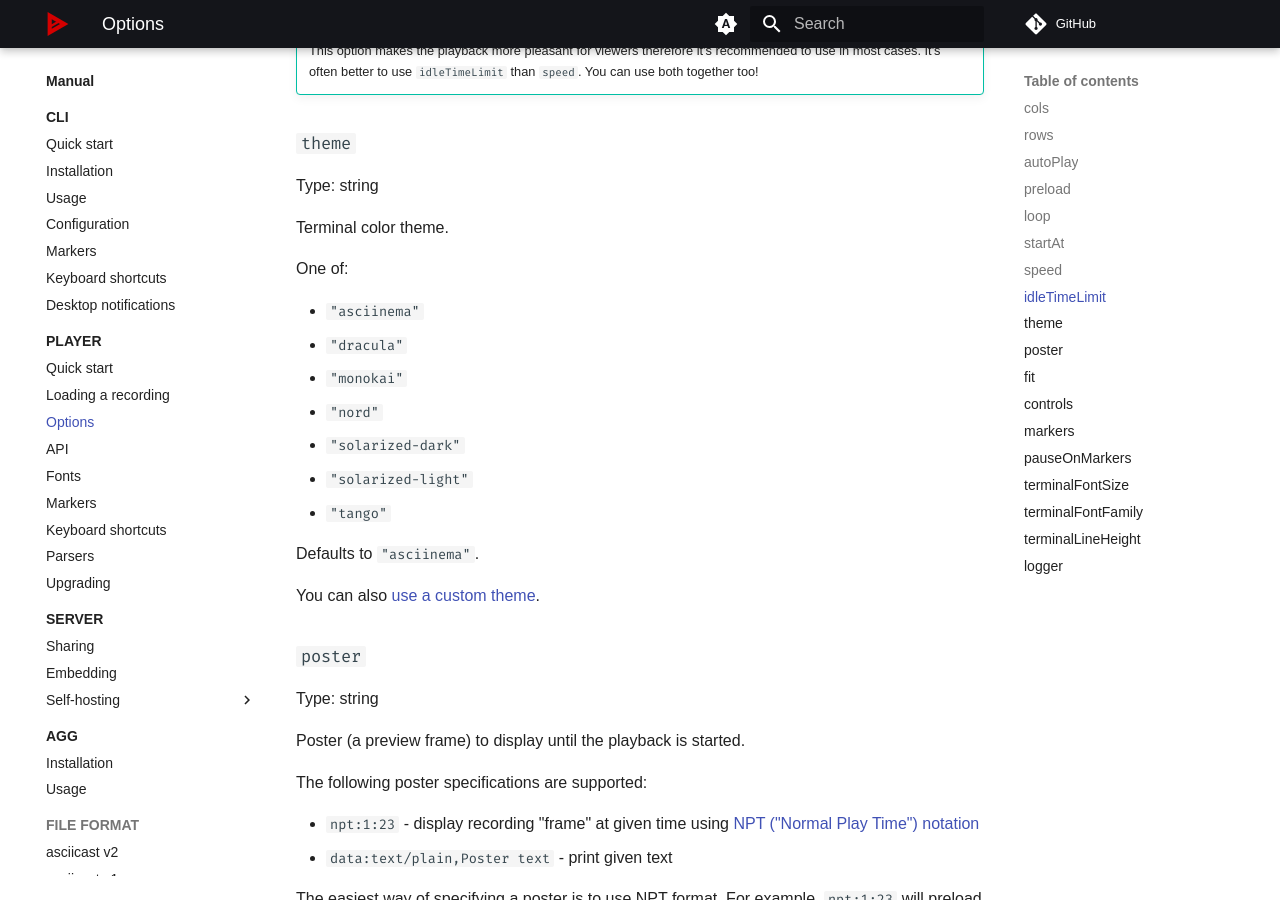
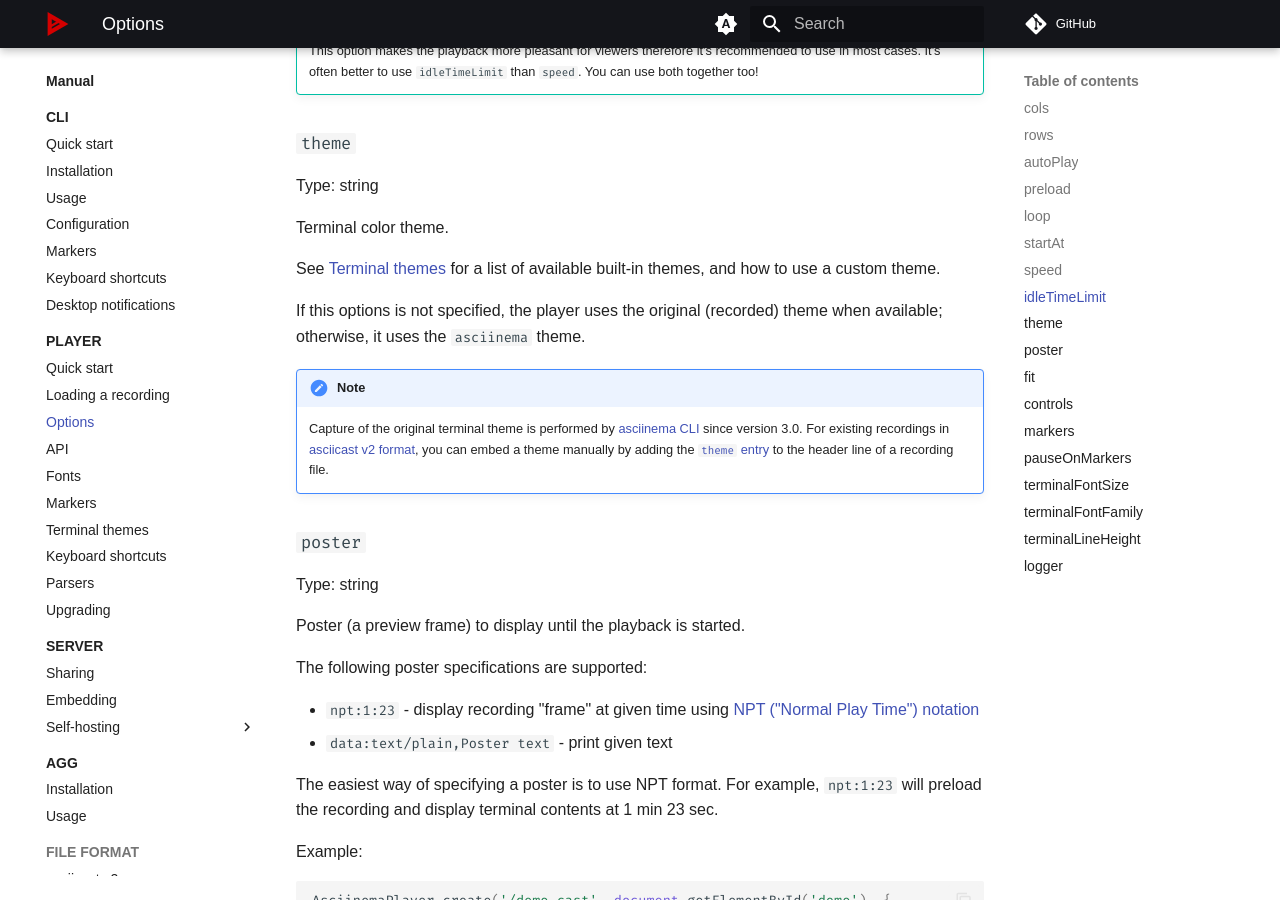
Before and after one commit to ofek/asciinema.github.io, an MkDocs documentation site: the page built from docs/manual/player/options.md, in a window 1280 px wide and 900 px high, scrolled down 2606 px. Built offline with MkDocs 1.6.1 and Material for MkDocs 9.7.7, drawn with Linux system fonts in a browser that asks for light colours; some web fonts are replaced; comment, search, counter and statistics services are not loaded.

Commit message:
Document player theming

```diff
--- a/docs/manual/player/options.md
+++ b/docs/manual/player/options.md
@@ -120,19 +120,20 @@ Type: string
 
 Terminal color theme.
 
-One of:
+See [Terminal themes](themes.md) for a list of available built-in themes, and
+how to use a custom theme.
 
-* `"asciinema"`
-* `"dracula"`
-* `"monokai"`
-* `"nord"`
-* `"solarized-dark"`
-* `"solarized-light"`
-* `"tango"`
+If this options is not specified, the player uses the original (recorded) theme
+when available; otherwise, it uses the `asciinema` theme.
 
-Defaults to `"asciinema"`.
+!!! note
 
-You can also [use a custom theme](https://github.com/asciinema/asciinema-player/wiki/Custom-terminal-themes).
+    Capture of the original terminal theme is performed by [asciinema
+    CLI](../cli/index.md) since version 3.0. For existing recordings in
+    [asciicast v2 format](https://docs.asciinema.org/manual/asciicast/v2/), you
+    can embed a theme manually by adding the [`theme`
+    entry](https://docs.asciinema.org/manual/asciicast/v2/#theme) to the header
+    line of a recording file.
 
 ### `poster`
 
--- a/mkdocs.yml
+++ b/mkdocs.yml
@@ -72,6 +72,7 @@ nav:
       - manual/player/api.md
       - manual/player/fonts.md
       - manual/player/markers.md
+      - manual/player/themes.md
       - manual/player/shortcuts.md
       - manual/player/parsers.md
       - manual/player/upgrading.md
```
Also changed, not shown: docs/manual/asciicast/v2.md (+10 -8 lines), docs/manual/player/themes.md (added, +157 -0 lines).
